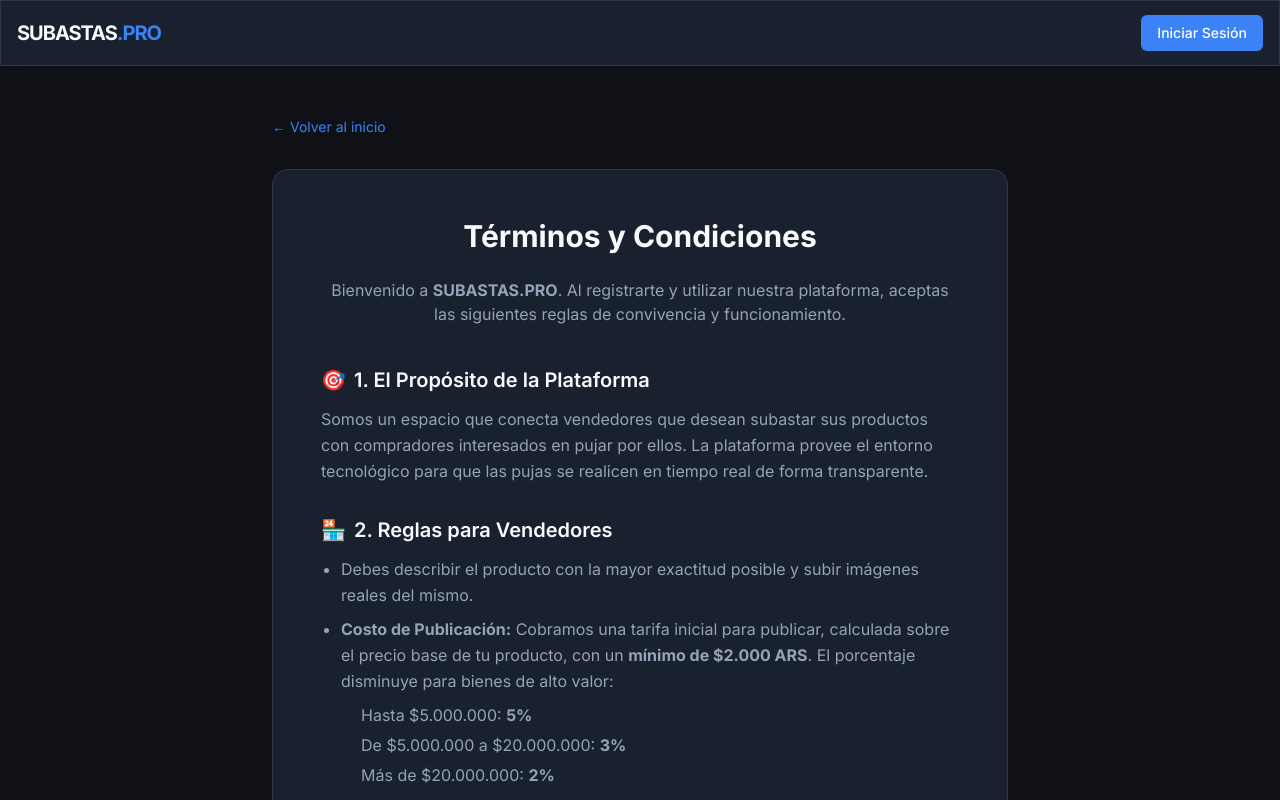
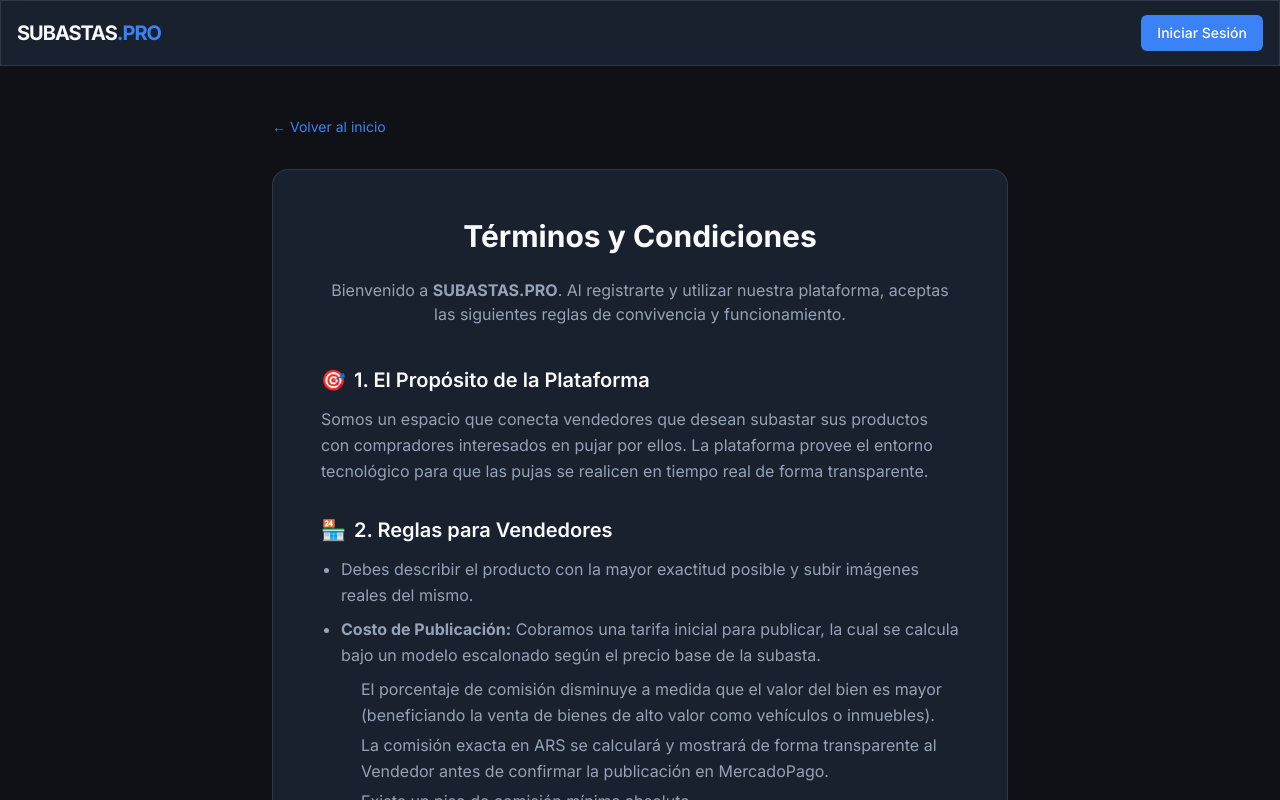
Before and after one commit to Codigo-Urbano/mi-plataforma-subastas, a Next.js app: page /terminos in a window 1280 px wide. Shown: the top 800 px of the page. Built offline with nearby package versions, Linux system fonts and the light colour scheme; no server answers.

Commit message:
Update page.tsx
Actualizar Términos

```diff
--- a/src/app/terminos/page.tsx
+++ b/src/app/terminos/page.tsx
@@ -32,11 +32,11 @@ export default function TerminosPage() {
             <ul className="list-disc pl-5 space-y-2 text-muted-foreground">
               <li>Debes describir el producto con la mayor exactitud posible y subir imágenes reales del mismo.</li>
               <li>
-                <strong>Costo de Publicación:</strong> Cobramos una tarifa inicial para publicar, calculada sobre el precio base de tu producto, con un <strong>mínimo de $2.000 ARS</strong>. El porcentaje disminuye para bienes de alto valor:
+                <strong>Costo de Publicación:</strong> Cobramos una tarifa inicial para publicar, la cual se calcula bajo un modelo escalonado según el precio base de la subasta.
                 <ul className="list-circle pl-5 mt-2 space-y-1">
-                  <li>Hasta $5.000.000: <strong>5%</strong></li>
-                  <li>De $5.000.000 a $20.000.000: <strong>3%</strong></li>
-                  <li>Más de $20.000.000: <strong>2%</strong></li>
+                  <li>El porcentaje de comisión disminuye a medida que el valor del bien es mayor (beneficiando la venta de bienes de alto valor como vehículos o inmuebles).</li>
+                  <li>La comisión exacta en ARS se calculará y mostrará de forma transparente al Vendedor antes de confirmar la publicación en MercadoPago.</li>
+                  <li>Existe un piso de comisión mínima absoluta.</li>
                 </ul>
               </li>
               <li><strong>Duración:</strong> Las subastas no pueden exceder un plazo máximo de 30 días.</li>
```
